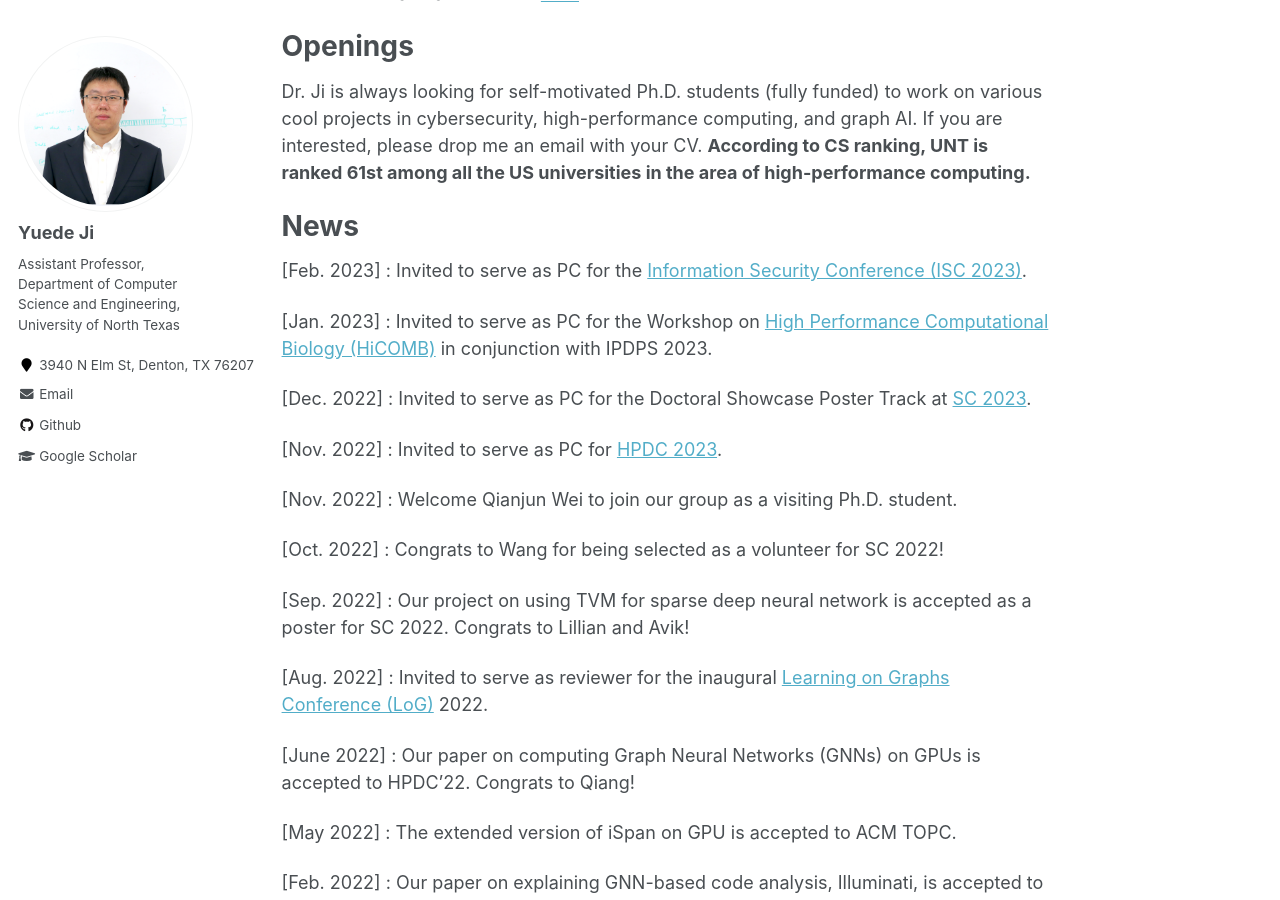
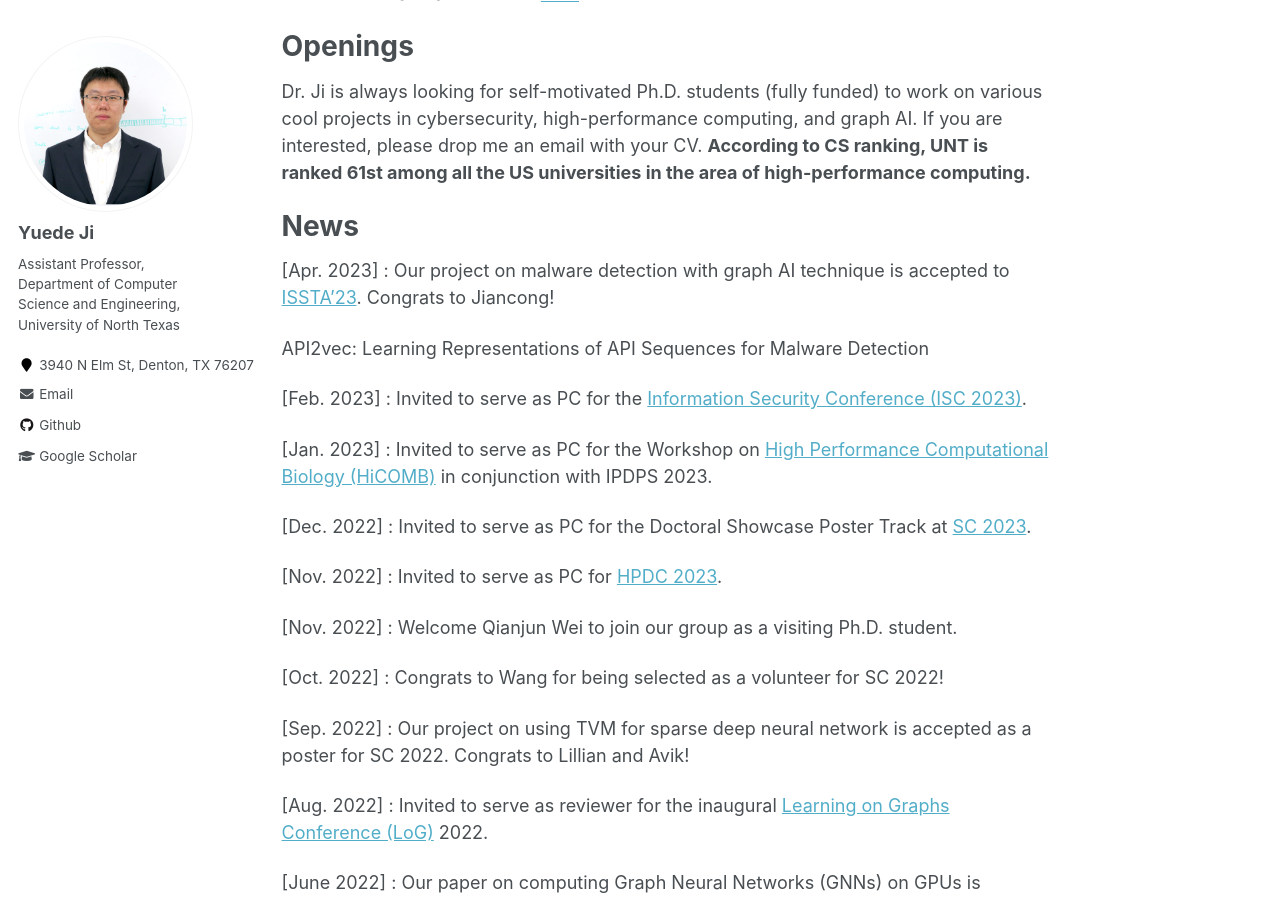
Before and after one commit to yuede/yuede.github.io, a Jekyll site: the page built from _pages/about.md, in a window 1280 px wide and 900 px high, scrolled down 578 px. Built offline with Jekyll 4.4.1, drawn with Linux system fonts in a browser that asks for light colours.

Commit message:
add ISSTA'23

```diff
--- a/_pages/about.md
+++ b/_pages/about.md
@@ -23,6 +23,11 @@
 
 News
 ======
+
+[Apr. 2023] : Our project on malware detection with graph AI technique is accepted to [ISSTA'23](https://conf.researchr.org/home/issta-2023). Congrats to Jiancong!
+
+API2vec: Learning Representations of API Sequences for Malware
+Detection
 
 [Feb. 2023] : Invited to serve as PC for the [Information Security Conference (ISC 2023)](https://isc23.cs.rug.nl/).
 
```
